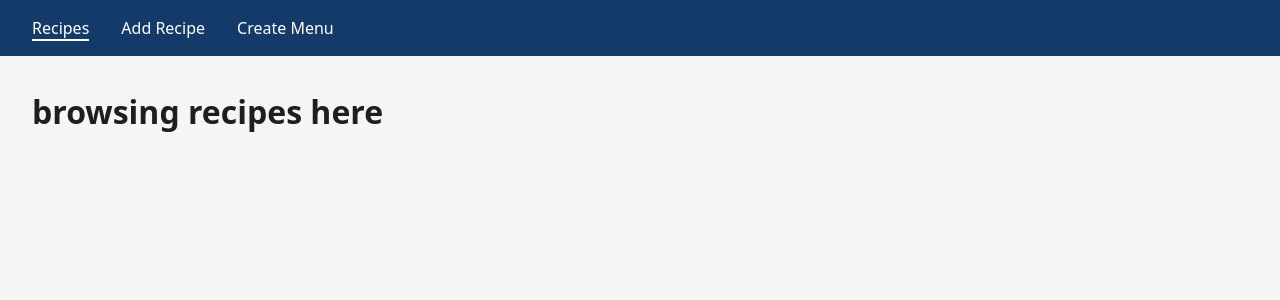
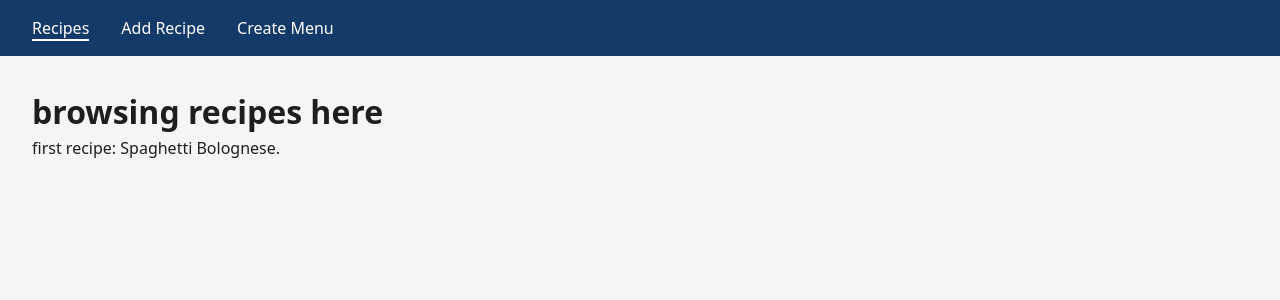
Before and after one commit to bea94k/hat-menu-v0.2, a React (Vite) app in the folder hat-menu/: page / in a window 1280 px wide. Shown: the top 300 px of the page. Built offline with nearby package versions, Linux system fonts and the light colour scheme; data requests are answered from the project's data file.

Commit message:
Use SWR to fetch data

```diff
--- a/hat-menu/package.json
+++ b/hat-menu/package.json
@@ -14,7 +14,8 @@
     "json-server": "^1.0.0-beta.3",
     "react": "^19.1.1",
     "react-dom": "^19.1.1",
-    "react-router": "^7.8.2"
+    "react-router": "^7.8.2",
+    "swr": "^2.3.6"
   },
   "devDependencies": {
     "@eslint/js": "^9.33.0",
--- /dev/null
+++ b/hat-menu/src/data/fetcher.ts
@@ -0,0 +1,3 @@
+const fetcher = (...args: [RequestInfo, RequestInit?]) => fetch(...args).then(res => res.json());
+
+export default fetcher;
--- a/hat-menu/src/pages/RecipesPage.tsx
+++ b/hat-menu/src/pages/RecipesPage.tsx
@@ -1,9 +1,19 @@
 import React from 'react';
+import useSWR from 'swr';
+import fetcher from '../data/fetcher';
 
 const RecipesPage: React.FC = () => {
+    const { data, error, isLoading } = useSWR('http://localhost:3000/recipes', fetcher);
+
+    if (error) return <div>failed to load</div>;
+    if (isLoading) return <div>loading...</div>;
+
+
+
     return (
         <main id="maincontent">
             <h1>browsing recipes here</h1>
+            <p> first recipe: {data[0].name}.</p>
         </main>
     );
 };
```
Also changed, not shown: 1 other file (tests, documents, lock files or other folders).
